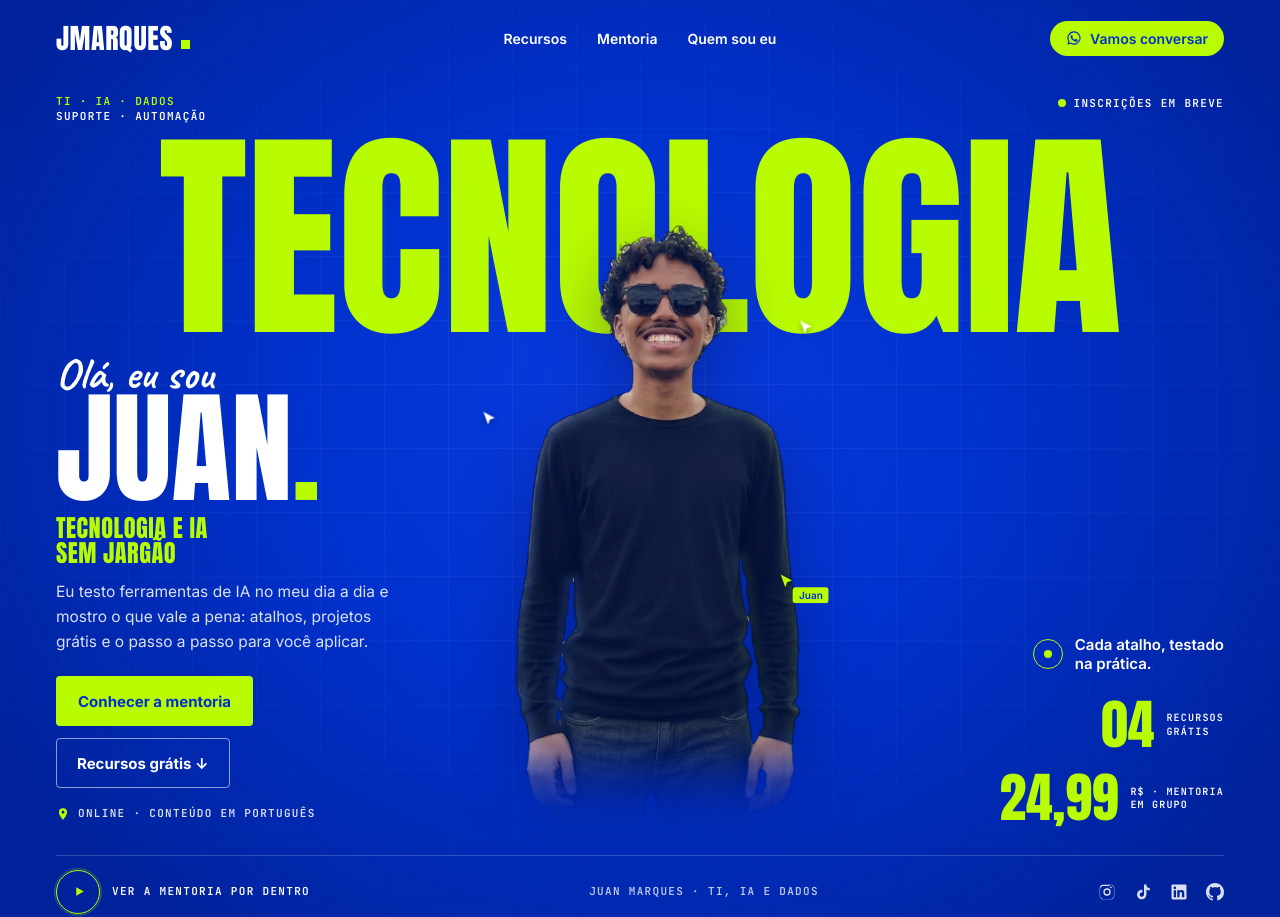
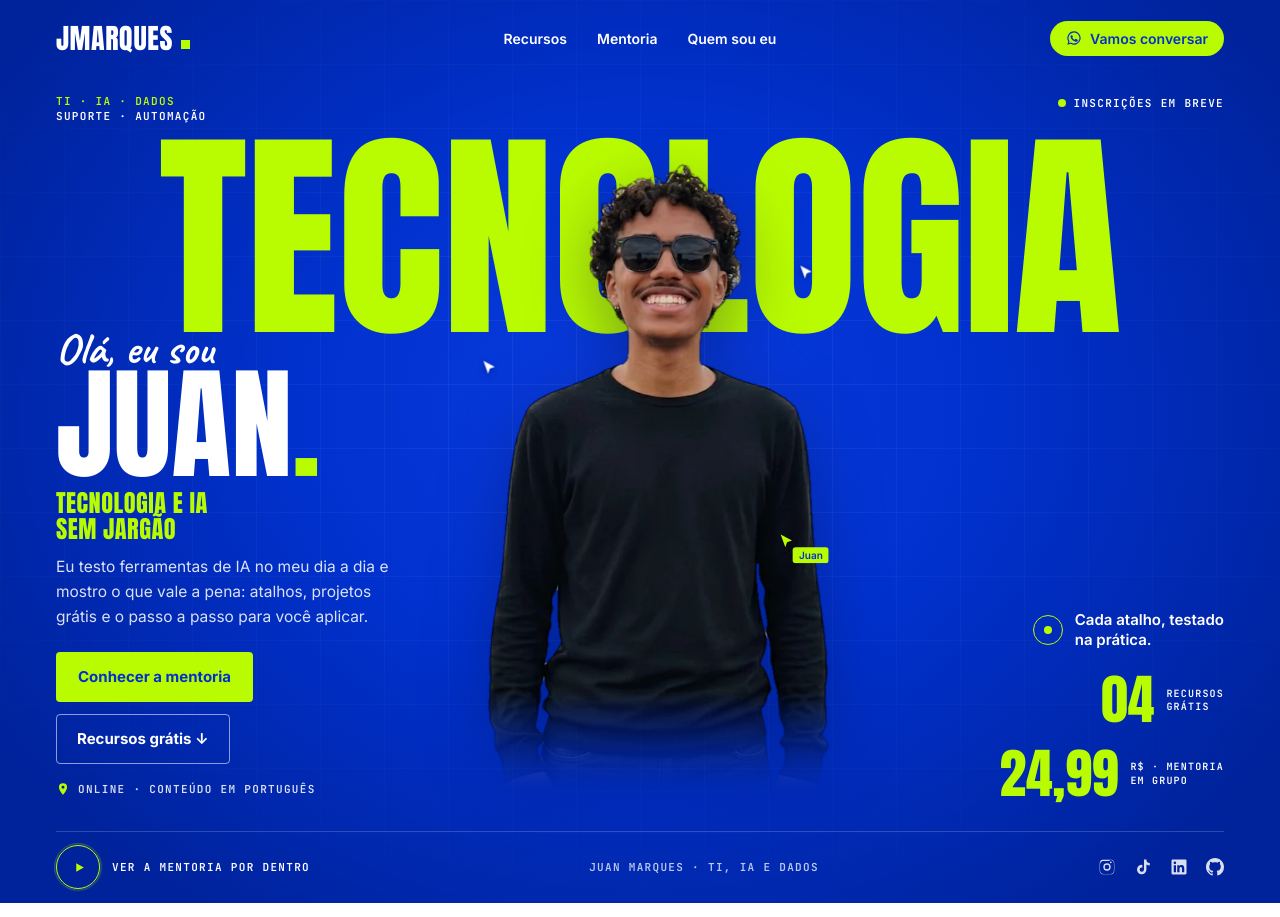
Before and after one commit to jmarques-data/jmarques-data.github.io, a website: page index.html in a window 1280 px wide. Shown: the top 917 px of the page. Drawn offline with Linux system fonts and the light colour scheme.

Commit message:
feat(visual): foto de óculos (sem tratamento de luz), cintura para cima, no meio de TECNOLOGIA
Co-Authored-By: Claude Opus 5.5 <noreply@anthropic.com>

```diff
--- a/estilo.css
+++ b/estilo.css
@@ -52,7 +52,7 @@ h2{font:400 clamp(42px,6.4vw,84px)/.94 var(--display);text-transform:uppercase;l
 
 .giant{grid-area:giant;justify-self:center;position:relative;z-index:0;margin:0;white-space:nowrap;pointer-events:none;
   font:400 var(--gs)/.8 var(--display);color:var(--lime);text-transform:uppercase;letter-spacing:-.005em}
-.visual{grid-area:visual;position:relative;z-index:1;align-self:stretch;display:flex;align-items:flex-end;justify-content:center;margin-top:calc(var(--gs) * -0.5);min-height:0}
+.visual{grid-area:visual;position:relative;z-index:1;align-self:stretch;display:flex;align-items:flex-end;justify-content:center;margin-top:calc(var(--gs) * -0.78);min-height:0}
 .figure{position:relative;height:calc(100% + 28px);width:100%;display:flex;align-items:flex-start;justify-content:center;margin-bottom:-28px}
 .me{position:relative;z-index:1;display:block;height:100%;width:auto;max-width:100%;max-height:min(80vh,700px);object-fit:contain;object-position:50% 100%;
   filter:drop-shadow(0 20px 34px rgba(0,10,60,.35))}
--- a/index.html
+++ b/index.html
@@ -52,7 +52,7 @@
       <p class="giant" aria-hidden="true">Tecnologia</p>
       <div class="visual">
         <div class="figure">
-          <img class="me" src="img/juan-preta.png" alt="Foto de Juan Marques sorrindo, de blusa preta" width="433" height="921">
+          <img class="me" src="img/juan-oculos.png" alt="Foto de Juan Marques sorrindo, de óculos escuros e blusa preta" width="433" height="770">
         </div>
         <span class="cur c1" aria-hidden="true"><svg aria-hidden="true" focusable="false" viewBox="0 0 24 24"><path d="M3 2l7 19 2.6-7.4L20 11z"/></svg></span>
         <span class="cur l c2" aria-hidden="true"><svg aria-hidden="true" focusable="false" viewBox="0 0 24 24"><path d="M3 2l7 19 2.6-7.4L20 11z"/></svg><em>Juan</em></span>
--- a/tools/og.css
+++ b/tools/og.css
@@ -7,7 +7,7 @@ body{width:1200px;height:630px;overflow:hidden;background:#0131cd}
   background-image:linear-gradient(rgba(255,255,255,.18) 1px,transparent 1px),linear-gradient(90deg,rgba(255,255,255,.18) 1px,transparent 1px);background-size:56px 56px}
 .tag{position:absolute;left:56px;top:46px;font:600 18px/1 "JetBrains Mono",monospace;letter-spacing:.14em;text-transform:uppercase;color:#b9fc01}
 .giant{position:absolute;right:-6px;top:58px;font:400 210px/.8 Anton,sans-serif;color:#b9fc01;text-transform:uppercase;white-space:nowrap}
-.me{position:absolute;right:150px;bottom:-60px;height:620px;filter:drop-shadow(0 20px 34px rgba(0,10,60,.35))}
+.me{position:absolute;right:150px;bottom:-105px;height:640px;filter:drop-shadow(0 20px 34px rgba(0,10,60,.35))}
 .txt{position:absolute;left:56px;bottom:120px}
 .hi{display:inline-block;font:700 46px/1 Caveat,cursive;transform:rotate(-4deg)}
 .name{font:400 150px/.86 Anton,sans-serif;text-transform:uppercase}
```
Also changed, not shown: tools/og.html (+1 -1 lines), docs/licenses.md, img/juan-oculos.png (added), img/og.jpg.
